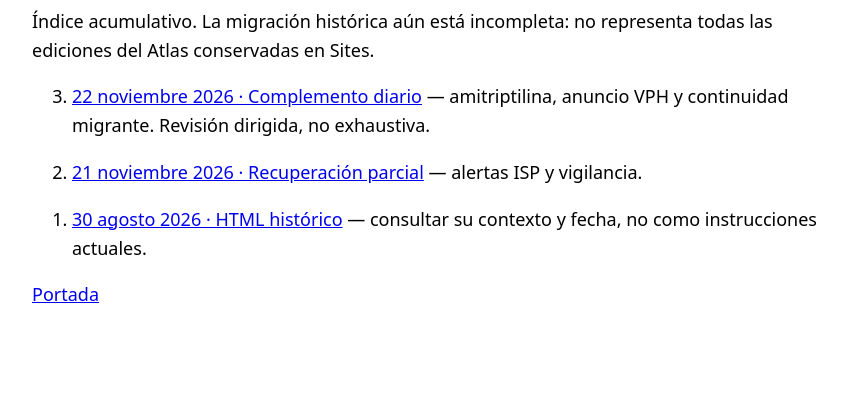
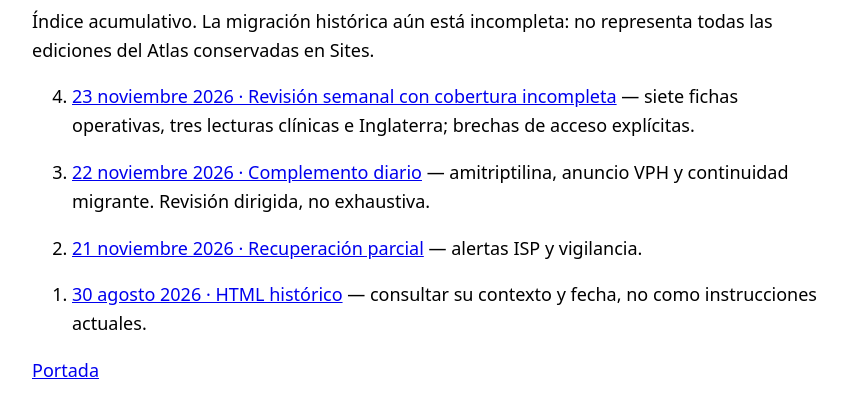
Before and after one commit to nicolasmg97/vigia-aps-chile, a plain HTML site: page ediciones/index.html in a window 1280 px wide. Shown: the part 123-538 px from the top of the page, without its empty margins (208-1055 px from the left). Drawn offline with Linux system fonts and the light colour scheme.

Commit message:
Añade revisión 23 noviembre al archivo acumulativo

```diff
--- a/ediciones/index.html
+++ b/ediciones/index.html
@@ -1 +1 @@
-<!doctype html><html lang="es"><head><meta charset="utf-8"><meta name="viewport" content="width=device-width,initial-scale=1"><title>Archivo disponible · Vigía APS</title><style>:root{color-scheme:light dark}body{font:18px/1.6 system-ui;max-width:800px;margin:auto;padding:24px}li{margin:18px 0}</style></head><body><h1>Archivo disponible de Vigía APS</h1><p>Índice acumulativo. La migración histórica aún está incompleta: no representa todas las ediciones del Atlas conservadas en Sites.</p><ol reversed><li><a href="2026-11-22.html">22 noviembre 2026 · Complemento diario</a> — amitriptilina, anuncio VPH y continuidad migrante. Revisión dirigida, no exhaustiva.</li><li><a href="2026-11-21.html">21 noviembre 2026 · Recuperación parcial</a> — alertas ISP y vigilancia.</li><li><a href="2026-08-30.html">30 agosto 2026 · HTML histórico</a> — consultar su contexto y fecha, no como instrucciones actuales.</li></ol><a href="../index.html">Portada</a></body></html>
+<!doctype html><html lang="es"><head><meta charset="utf-8"><meta name="viewport" content="width=device-width,initial-scale=1"><title>Archivo disponible · Vigía APS</title><style>:root{color-scheme:light dark}body{font:18px/1.6 system-ui;max-width:800px;margin:auto;padding:24px}li{margin:18px 0}</style></head><body><h1>Archivo disponible de Vigía APS</h1><p>Índice acumulativo. La migración histórica aún está incompleta: no representa todas las ediciones del Atlas conservadas en Sites.</p><ol reversed><li><a href="2026-11-23.html">23 noviembre 2026 · Revisión semanal con cobertura incompleta</a> — siete fichas operativas, tres lecturas clínicas e Inglaterra; brechas de acceso explícitas.</li><li><a href="2026-11-22.html">22 noviembre 2026 · Complemento diario</a> — amitriptilina, anuncio VPH y continuidad migrante. Revisión dirigida, no exhaustiva.</li><li><a href="2026-11-21.html">21 noviembre 2026 · Recuperación parcial</a> — alertas ISP y vigilancia.</li><li><a href="2026-08-30.html">30 agosto 2026 · HTML histórico</a> — consultar su contexto y fecha, no como instrucciones actuales.</li></ol><a href="../index.html">Portada</a></body></html>
```
